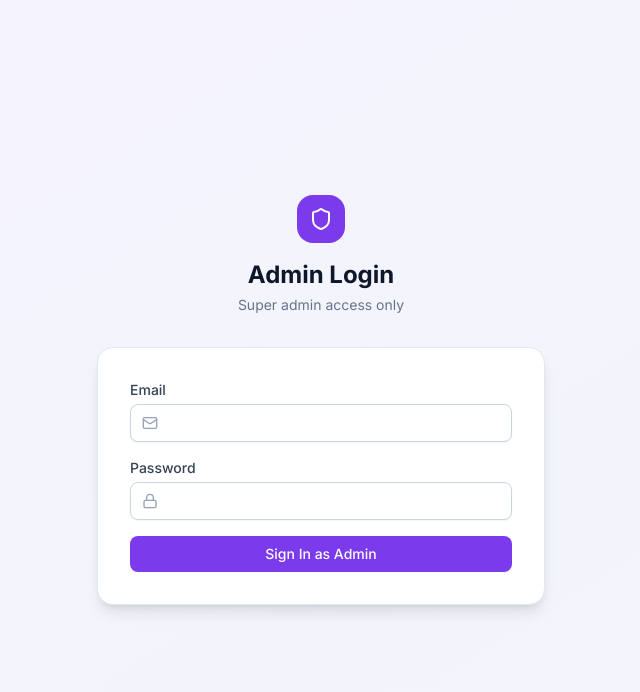
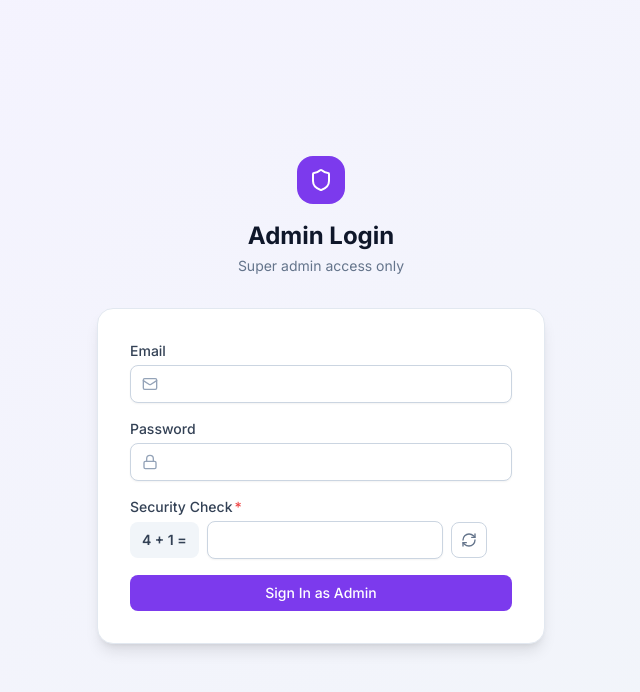
Before and after one commit to Bold-India-Platforms-Private-Limited/validstep, a React (Vite) app in the folder frontend/: page /auth/admin/login in a window 1280 px wide. Shown: the top 692 px of the page, without its empty margins (319-959 px from the left). Built offline with nearby package versions, Linux system fonts and the light colour scheme; no server answers.

Commit message:
Update AdminLogin.jsx

```diff
--- a/frontend/src/pages/auth/AdminLogin.jsx
+++ b/frontend/src/pages/auth/AdminLogin.jsx
@@ -1,10 +1,11 @@
+import { useState, useCallback } from 'react'
 import { useForm } from 'react-hook-form'
 import { zodResolver } from '@hookform/resolvers/zod'
 import { z } from 'zod'
 import { useNavigate } from 'react-router-dom'
 import { useDispatch } from 'react-redux'
 import toast from 'react-hot-toast'
-import { Mail, Lock, Shield } from 'lucide-react'
+import { Mail, Lock, Shield, RefreshCw } from 'lucide-react'
 import { useAdminLoginMutation } from '../../store/api/authApi'
 import { setCredentials } from '../../store/authSlice'
 import { Input } from '../../components/ui/Input'
@@ -13,21 +14,43 @@
 const schema = z.object({
   email: z.string().email(),
   password: z.string().min(1),
+  captcha: z.string().min(1, 'Required'),
 })
+
+function generateCaptcha() {
+  return {
+    a: Math.floor(Math.random() * 6),
+    b: Math.floor(Math.random() * 6),
+  }
+}
 
 export default function AdminLogin() {
   const dispatch = useDispatch()
   const navigate = useNavigate()
   const [login, { isLoading }] = useAdminLoginMutation()
-  const { register, handleSubmit, formState: { errors } } = useForm({ resolver: zodResolver(schema) })
+  const { register, handleSubmit, formState: { errors }, resetField, watch } = useForm({ resolver: zodResolver(schema) })
+  const [captcha, setCaptcha] = useState(generateCaptcha)
+  const captchaValue = watch('captcha')
+  const captchaStatus = !captchaValue ? null : Number(captchaValue) === captcha.a + captcha.b ? 'correct' : 'incorrect'
 
-  const onSubmit = async (data) => {
+  const refreshCaptcha = useCallback(() => {
+    setCaptcha(generateCaptcha())
+    resetField('captcha')
+  }, [resetField])
+
+  const onSubmit = async ({ captcha: captchaAnswer, ...data }) => {
+    if (Number(captchaAnswer) !== captcha.a + captcha.b) {
+      toast.error('Incorrect answer to the security check')
+      refreshCaptcha()
+      return
+    }
     try {
       const result = await login(data).unwrap()
       dispatch(setCredentials({ accessToken: result.accessToken, user: { ...result.admin, role: 'SUPERADMIN' } }))
       navigate('/admin/dashboard')
     } catch (err) {
       toast.error(err?.data?.message || 'Login failed')
+      refreshCaptcha()
     }
   }
 
@@ -47,6 +70,39 @@
               error={errors.email?.message} {...register('email')} />
             <Input label="Password" type="password" leftIcon={<Lock className="h-4 w-4" />}
               error={errors.password?.message} {...register('password')} />
+            <div>
+              <label className="block text-sm font-medium text-slate-700">
+                Security Check<span className="ml-0.5 text-red-500">*</span>
+              </label>
+              <div className="mt-1 flex items-center gap-2">
+                <span className="flex h-9 select-none items-center rounded-lg bg-slate-100 px-3 text-sm font-semibold text-slate-700">
+                  {captcha.a} + {captcha.b} =
+                </span>
+                <Input
+                  type="text"
+                  inputMode="numeric"
+                  autoComplete="off"
+                  className="w-20"
+                  style={
+                    captchaStatus === 'correct'
+                      ? { borderColor: '#22c55e' }
+                      : captchaStatus === 'incorrect'
+                        ? { borderColor: '#ef4444' }
+                        : undefined
+                  }
+                  {...register('captcha')}
+                />
+                <button
+                  type="button"
+                  onClick={refreshCaptcha}
+                  className="flex h-9 w-9 items-center justify-center rounded-lg border border-slate-300 text-slate-500 transition hover:bg-slate-50"
+                  aria-label="Refresh captcha"
+                >
+                  <RefreshCw className="h-4 w-4" />
+                </button>
+              </div>
+              {errors.captcha && <p className="mt-1 text-xs text-red-500">{errors.captcha.message}</p>}
+            </div>
             <Button type="submit" className="w-full bg-violet-600 hover:bg-violet-700" isLoading={isLoading}>
               Sign In as Admin
             </Button>
```
